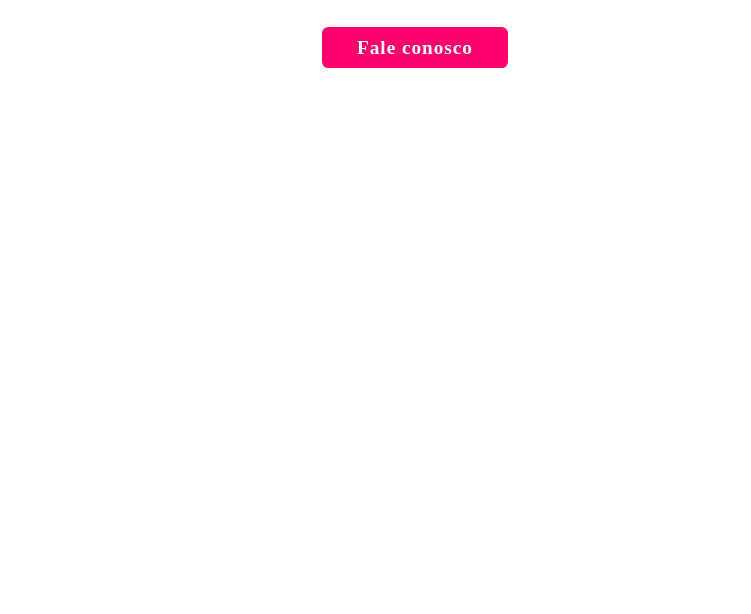
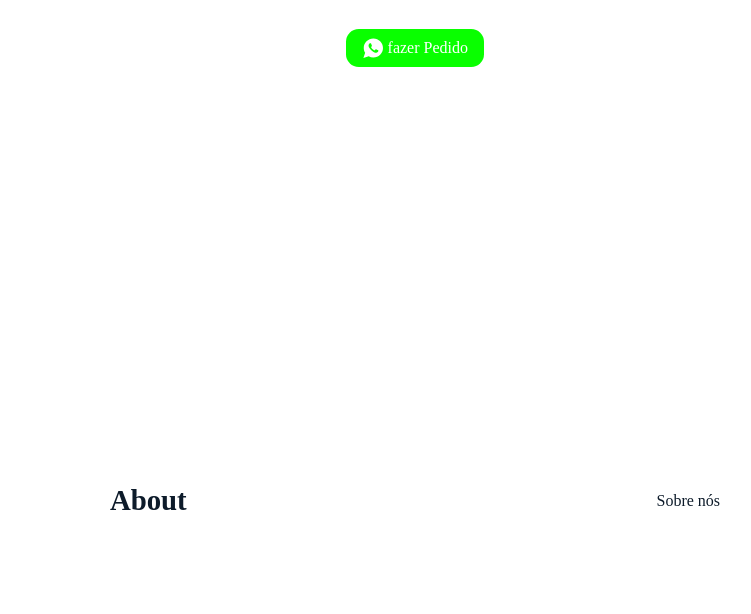
Before and after one commit to Halls06/maravilhasdavivi, a plain HTML site: page index.html in a window 1280 px wide. Shown: the part 416-1030 px from the top of the page, 225-976 px from the left. Before the commit the page ends 800 px from the top, so only its background shows below. Drawn offline with nearby package versions, Linux system fonts and the light colour scheme.

Commit message:
modificação no html

```diff
--- a/CSS/Styles.css
+++ b/CSS/Styles.css
@@ -2,6 +2,8 @@
   --main-color: #ff006e;
   --second-color: #0d1b2a;
   --text-orange: #00b4d8;
+  --color-whatsap: #09ff00;
+  --color-whatsapp-dark: #035700;
 }
 
 * {
@@ -87,14 +89,27 @@ ul li a:hover {
   color: var(--main-color);
 }
 
-.Home-text a {
+.button {
+  border: none;
   color: #fff;
-  font-weight: 700;
-  border-radius: .4rem;
-  font-size: 1.2rem;
-  padding: 0.64rem 2.2rem;
-  letter-spacing: 1px;
-  background: var(--main-color);
+  font-size: 1rem;
+  align-items: center;
+  padding: 0.5rem 1rem;
+  border-radius: .8rem;
+  display: inline-flex;
+  text-decoration: none;
+  transition: background 0.3s;
+  background: var(--color-whatsap);
+}
+
+.button:hover {
+  background: var(--color-whatsapp-dark);
+}
+
+.button ion-icon {
+  width: 1.4rem;
+  height: 1.4rem;
+  margin-right: 0.2rem;
 }
 
 .social {
@@ -115,3 +130,23 @@ ul li a:hover {
   align-items: center;
   flex-direction: column;
 }
+
+.heading {
+  display: flex;
+  align-items: center;
+  flex-direction: column0;
+}
+
+.heading h2 {
+  color: var(--second-color);
+  font-size: 1.8rem;
+  border-bottom: 0.3rem var(--second-color);
+}
+
+
+.heading p {
+  margin-top: 0.5rem;
+  color: var(--second-color);
+}
+
+/* About Section */
--- a/index.html
+++ b/index.html
@@ -23,19 +23,40 @@
     <section id="Home">
       <div class="Home-text">
         <h1>We are wonders of <span>Vivi</span></h1>
-        <a
-          href="https://wa.me/5513997664425?text=Olá,%20Gostaria%20de%20fazer%20um%20pedido"
-          target="_blank"
-          >Fale conosco</a
-        >
+
+        <a class="button" href="https://wa.me/13997664425?text=Olá,%20Gostaria%20de%20fazer%20um%20pedido" target="_blank" rel="noopener noreferrer">
+          <ion-icon name="logo-whatsapp"></ion-icon>
+          fazer Pedido
+        </a>
       </div>
 
       <div class="social">
         <a href="https://www.instagram.com/maravilhas_da.vivi/" target="_blank">
           <ion-icon name="logo-instagram"></ion-icon>
         </a>
+        <a href="https://www.gmail.com/maravilhasdavivi">
+          <ion-icon name="logo-gmail"></ion-icon>
+        </a>
       </div>
     </section>
+
+    <!-- About Section -->
+
+    <section id="About">
+      <div class="heading">
+        <h2>About</h2>
+        <p>Sobre nós</p>
+      </div>
+    </section>
+
+    <div class="about-content">
+      <div class="about-logo"></div>
+    </div>
+
+    <div class="about-text">
+      <h1></h1>
+        <p></p>
+    </div>
 
     <script src="https://unpkg.com/ionicons@4.5.10-0/dist/ionicons.js"></script>
   </body>
```
Also changed, not shown: assets/Prato-Salgados-mistos.png.
